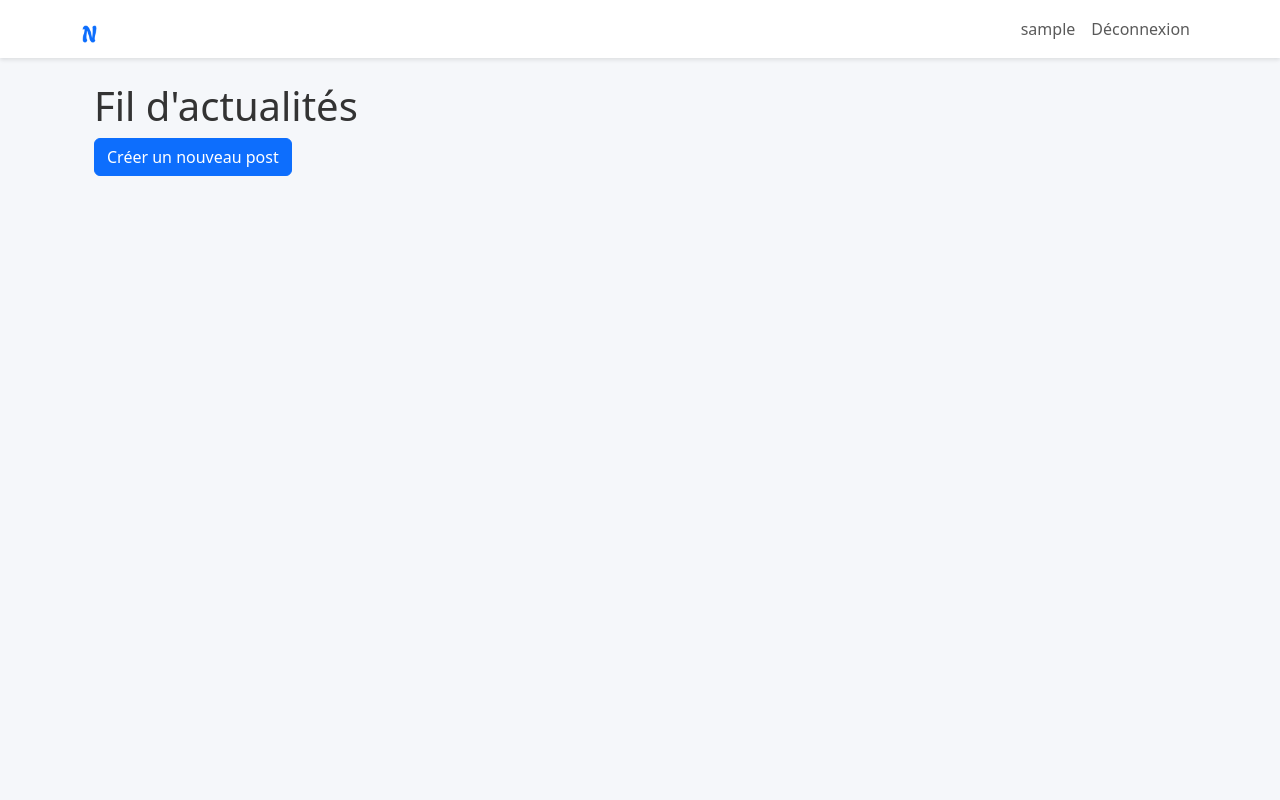
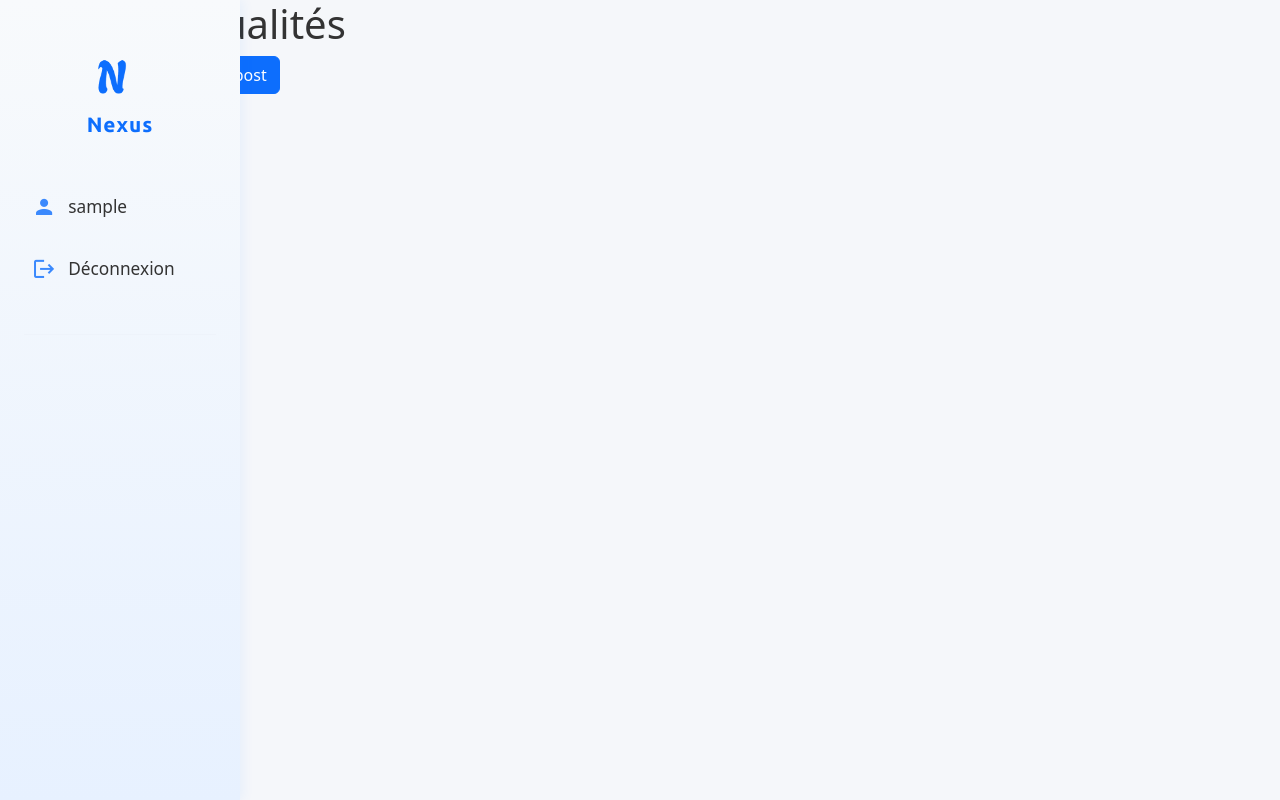
Before and after one commit to eraz-group/nexus, a Flask app: page / in a window 1280 px wide. Run offline with Flask 3, Linux system fonts and the light colour scheme; the visitor is signed in with stand-in values (Sample User, id 1).

```diff
--- a/templates/base.html
+++ b/templates/base.html
@@ -23,21 +23,117 @@
         background-color: #f5f7fa;
         color: #333;
       }
-      .navbar {
-        background-color: #ffffff;
-        box-shadow: 0 2px 4px rgba(0,0,0,0.1);
+      .sidebar {
+        position: fixed;
+        top: 0;
+        left: 0;
+        height: 100vh;
+        width: 240px;
+        background: linear-gradient(180deg, #f8fafc 0%, #e7f1ff 100%);
+        box-shadow: 2px 0 12px rgba(13,110,253,0.07);
+        display: flex;
+        flex-direction: column;
+        align-items: center;
+        padding: 0;
+        z-index: 1000;
       }
-      .post {
-        background-color: #ffffff;
-        border-radius: 8px;
-        padding: 15px;
-        margin-bottom: 20px;
-        box-shadow: 0 1px 3px rgba(0,0,0,0.1);
+      .sidebar .logo-container {
+        display: flex;
+        flex-direction: column;
+        align-items: center;
+        justify-content: center;
+        height: 180px;
+        width: 100%;
       }
-      .comment {
-        margin-left: 20px;
-        border-left: 2px solid #eaeaea;
-        padding-left: 10px;
+      .sidebar .navbar-brand {
+        margin: 0;
+        padding: 0;
+        display: flex;
+        flex-direction: column;
+        align-items: center;
+      }
+      .sidebar .navbar-brand img {
+        height: 60px;
+        margin-bottom: 10px;
+      }
+      .sidebar .navbar-nav {
+        flex-direction: column;
+        width: 100%;
+        align-items: stretch;
+        gap: 8px;
+        padding: 0 0 20px 0;
+      }
+      .sidebar .nav-item {
+        width: 100%;
+      }
+      .sidebar .nav-link {
+        display: flex;
+        align-items: center;
+        gap: 12px;
+        color: #333;
+        padding: 14px 32px 14px 32px;
+        width: 100%;
+        border-radius: 0 24px 24px 0;
+        font-size: 1.08rem;
+        font-weight: 500;
+        background: none;
+        border: none;
+        transition: background 0.18s, color 0.18s, box-shadow 0.18s;
+        box-shadow: none;
+        position: relative;
+      }
+      .sidebar .nav-link.active, .sidebar .nav-link:hover {
+        background: linear-gradient(90deg, #e7f1ff 60%, #d0e3ff 100%);
+        color: #0d6efd;
+        box-shadow: 2px 0 8px rgba(13,110,253,0.07);
+      }
+      .sidebar .nav-link .material-icons {
+        font-size: 1.4em;
+        color: #0d6efd;
+        opacity: 0.8;
+        transition: color 0.18s;
+      }
+      .sidebar .nav-link:hover .material-icons {
+        color: #084298;
+        opacity: 1;
+      }
+      .sidebar hr {
+        width: 80%;
+        margin: 18px auto 18px auto;
+        border: none;
+        border-top: 1.5px solid #e3e8ee;
+      }
+      @media (max-width: 768px) {
+        .sidebar {
+          position: static;
+          width: 100%;
+          height: auto;
+          flex-direction: row;
+          box-shadow: none;
+          padding: 0;
+        }
+        .sidebar .logo-container {
+          height: auto;
+          width: auto;
+        }
+        .main-content {
+          margin-left: 0;
+          padding: 10px;
+        }
+        .sidebar .navbar-nav {
+          flex-direction: row;
+          width: auto;
+          gap: 0;
+        }
+        .sidebar .nav-link {
+          border-radius: 0;
+          padding: 10px 12px;
+          margin-bottom: 0;
+          justify-content: center;
+        }
+        .sidebar hr {
+          display: none;
+        }
       }
 
       .ubuntu-light {
@@ -91,35 +187,45 @@
     </style>
   </head>
 <body>
-  <nav class="navbar navbar-expand-lg navbar-light mb-4">
-    <div class="container"><a class="navbar-brand title ubuntu-medium" href="{{ url_for('index') }}">
-        <img src="{{ url_for('static', filename='logo.png') }}" alt="Logo" style="height: 30px; margin-right: 8px;">
+  <div class="sidebar">
+    <div class="logo-container">
+      <a class="navbar-brand title ubuntu-medium" href="{{ url_for('index') }}">
+        <img src="{{ url_for('static', filename='logo.png') }}" alt="Logo">
+        <span style="font-size:1.3em; color:#0d6efd; font-weight:600; letter-spacing:1px;">Nexus</span>
       </a>
-      <button class="navbar-toggler" type="button" data-bs-toggle="collapse" data-bs-target="#navbarNav" aria-controls="navbarNav" aria-expanded="false" aria-label="Toggle navigation">
-        <span class="navbar-toggler-icon"></span>
-      </button>
-      <div class="collapse navbar-collapse" id="navbarNav">
-        <ul class="navbar-nav ms-auto">
+    </div>
+    <ul class="navbar-nav">
       {% if current_user.is_authenticated %}
       <li class="nav-item">
-            <a class="nav-link" href="{{ url_for('profile', username=current_user.username) }}">{{ current_user.username }}</a>
+        <a class="nav-link" href="{{ url_for('profile', username=current_user.username) }}">
+          <span class="material-icons">person</span>
+          {{ current_user.username }}
+        </a>
       </li>
       <li class="nav-item">
-            <a class="nav-link" href="{{ url_for('logout') }}">Déconnexion</a>
+        <a class="nav-link" href="{{ url_for('logout') }}">
+          <span class="material-icons">logout</span>
+          Déconnexion
+        </a>
       </li>
       {% else %}
       <li class="nav-item">
-            <a class="nav-link" href="{{ url_for('login') }}">Connexion</a>
+        <a class="nav-link" href="{{ url_for('login') }}">
+          <span class="material-icons">login</span>
+          Connexion
+        </a>
       </li>
       <li class="nav-item">
-            <a class="nav-link" href="{{ url_for('register') }}">Inscription</a>
+        <a class="nav-link" href="{{ url_for('register') }}">
+          <span class="material-icons">person_add</span>
+          Inscription
+        </a>
       </li>
       {% endif %}
     </ul>
+    <hr>
   </div>
-    </div>
-  </nav>
-  <div class="container">
+  <div class="main-content">
     {% with messages = get_flashed_messages() %}
       {% if messages %}
         <div class="alert alert-info">
--- a/templates/index.html
+++ b/templates/index.html
@@ -66,5 +66,21 @@
       </div>
     {% endfor %}
   </div>
+  <div class="ad-container d-flex justify-content-center align-items-center" style="min-height:120px; margin-top:40px; margin-bottom:10px;">
+    <div style="width:100%; max-width:420px; text-align:center;">
+      <script>
+(function(amtv){
+var d = document,
+    s = d.createElement('script'),
+    l = d.scripts[d.scripts.length - 1];
+s.settings = amtv || {};
+s.src = "//oilycoat.com/blX/VosId.G/lH0jYIWdcP/leomX9_udZXUOl_kRPlTRYE0/N/jHc/2MNtzzMoteNwjCQ/2xNAzYYx3/NxAL";
+s.async = true;
+s.referrerPolicy = 'no-referrer-when-downgrade';
+l.parentNode.insertBefore(s, l);
+})({})
+</script>
+    </div>
+  </div>
 </div>
 {% endblock %}
```
Lines whose indentation alone changed are shown as unchanged.
